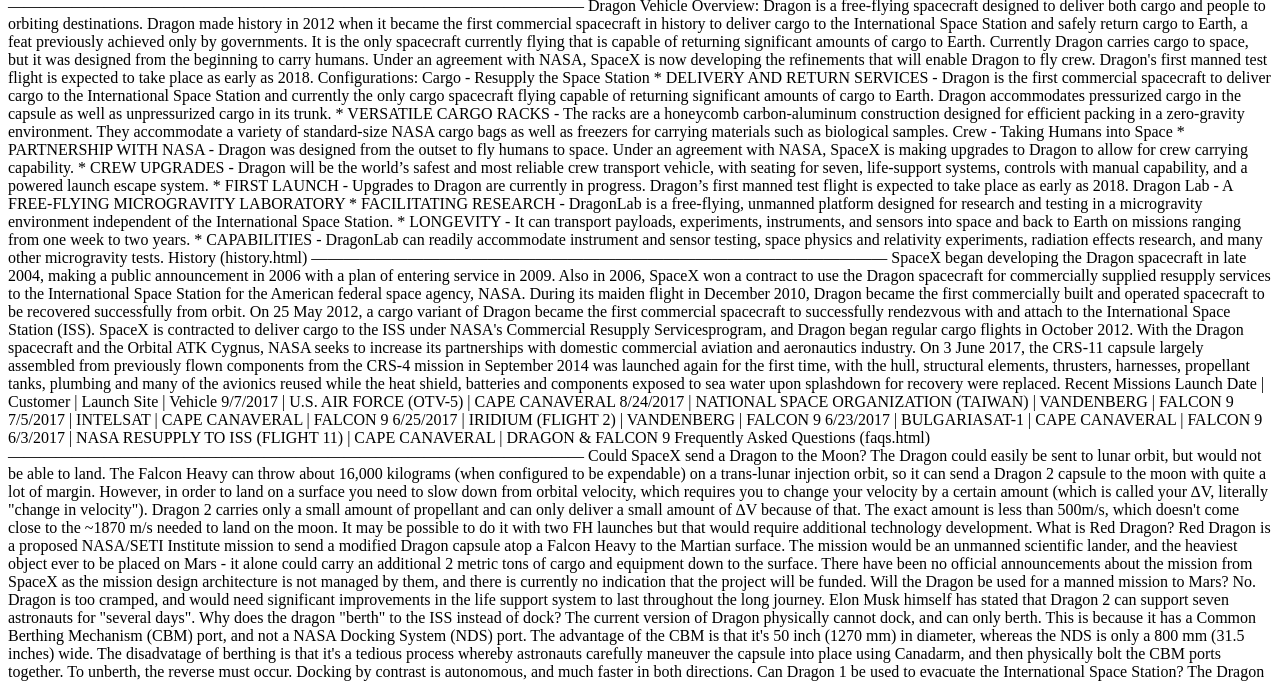
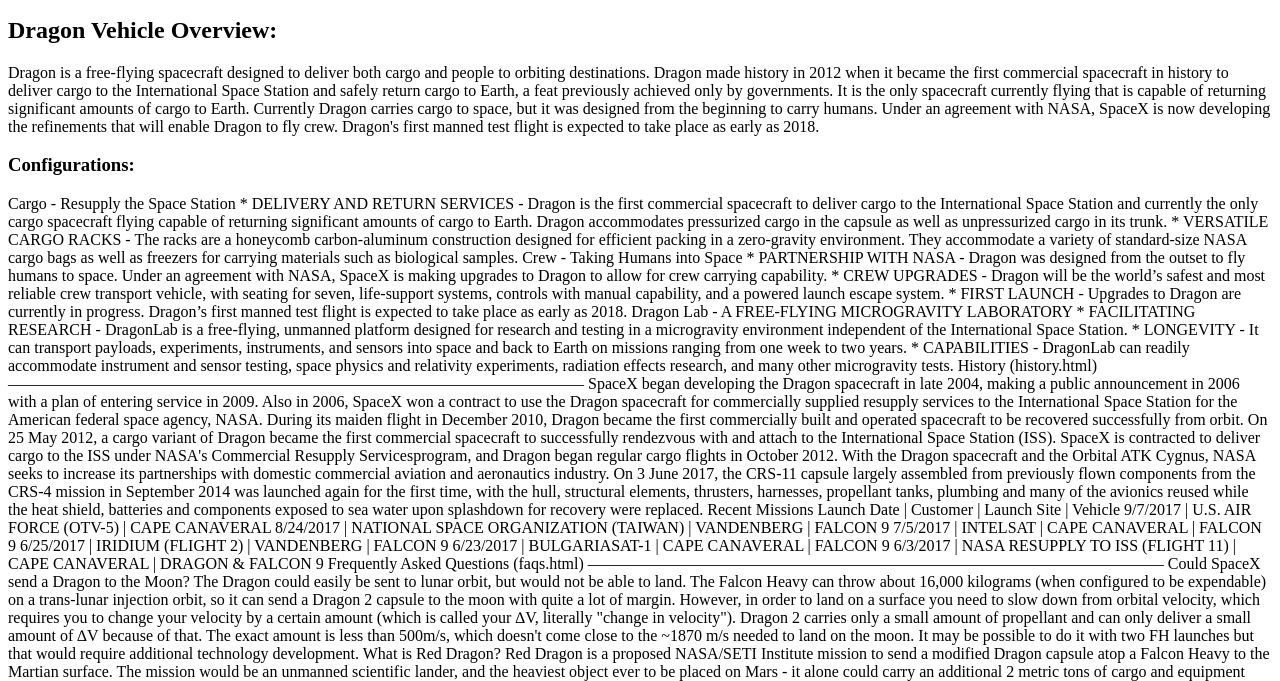
Before and after one commit to Mluck23/IFSC-1310, a plain HTML site: page dragonx/index.html in a window 1280 px wide. Shown: the part 119-800 px from the top of the page. Drawn offline with Linux system fonts and the light colour scheme.

Commit message:
worked on dragon

```diff
--- a/dragonx/index.html
+++ b/dragonx/index.html
@@ -26,12 +26,13 @@
         Home Page (index.html)
       </div>
     </header>
-————————————————————————————————————
-Dragon Vehicle Overview:
+
+<section id="history" class="container">
+<h2>Dragon Vehicle Overview:</h2>
 
 Dragon is a free-flying spacecraft designed to deliver both cargo and people to orbiting destinations. Dragon made history in 2012 when it became the first commercial spacecraft in history to deliver cargo to the International Space Station and safely return cargo to Earth, a feat previously achieved only by governments. It is the only spacecraft currently flying that is capable of returning significant amounts of cargo to Earth. Currently Dragon carries cargo to space, but it was designed from the beginning to carry humans. Under an agreement with NASA, SpaceX is now developing the refinements that will enable Dragon to fly crew. Dragon's first manned test flight is expected to take place as early as 2018.
 
-Configurations:
+<h3>Configurations:</h3>
 
 Cargo - Resupply the Space Station
 
```
